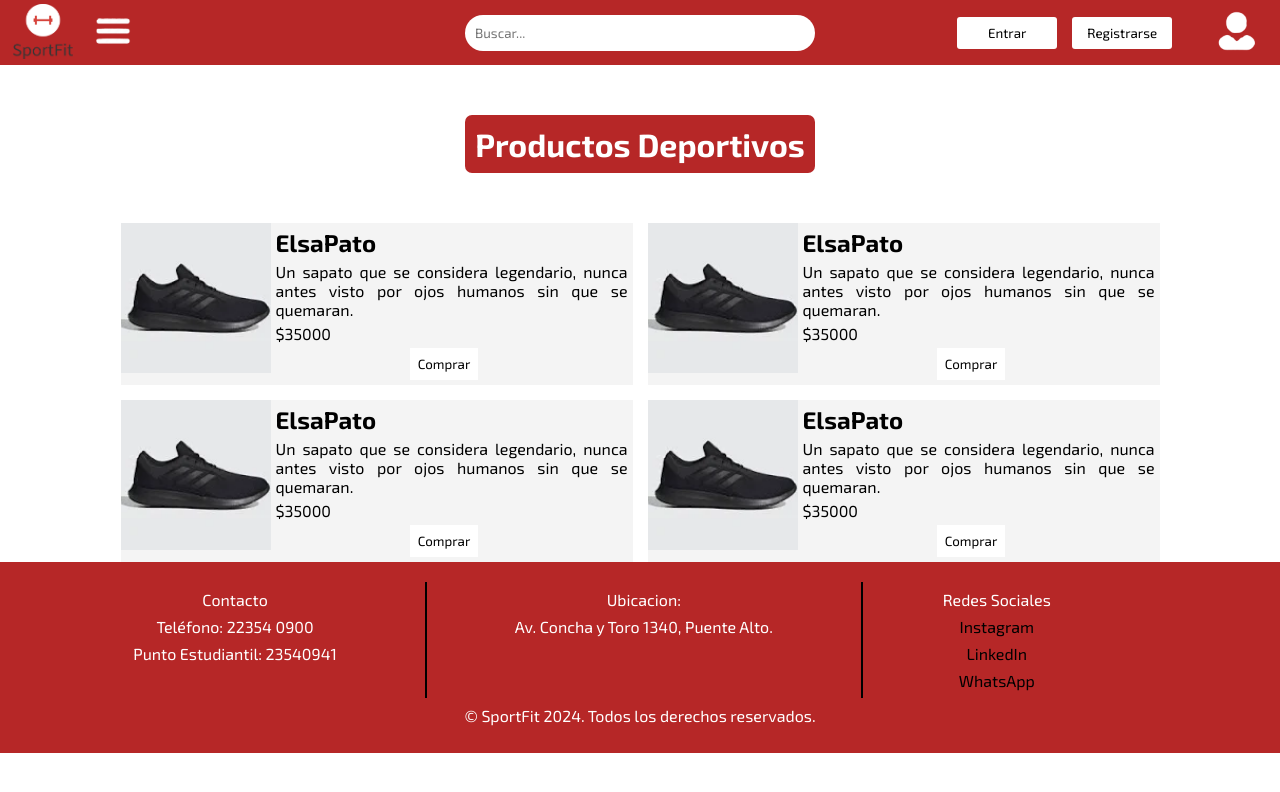
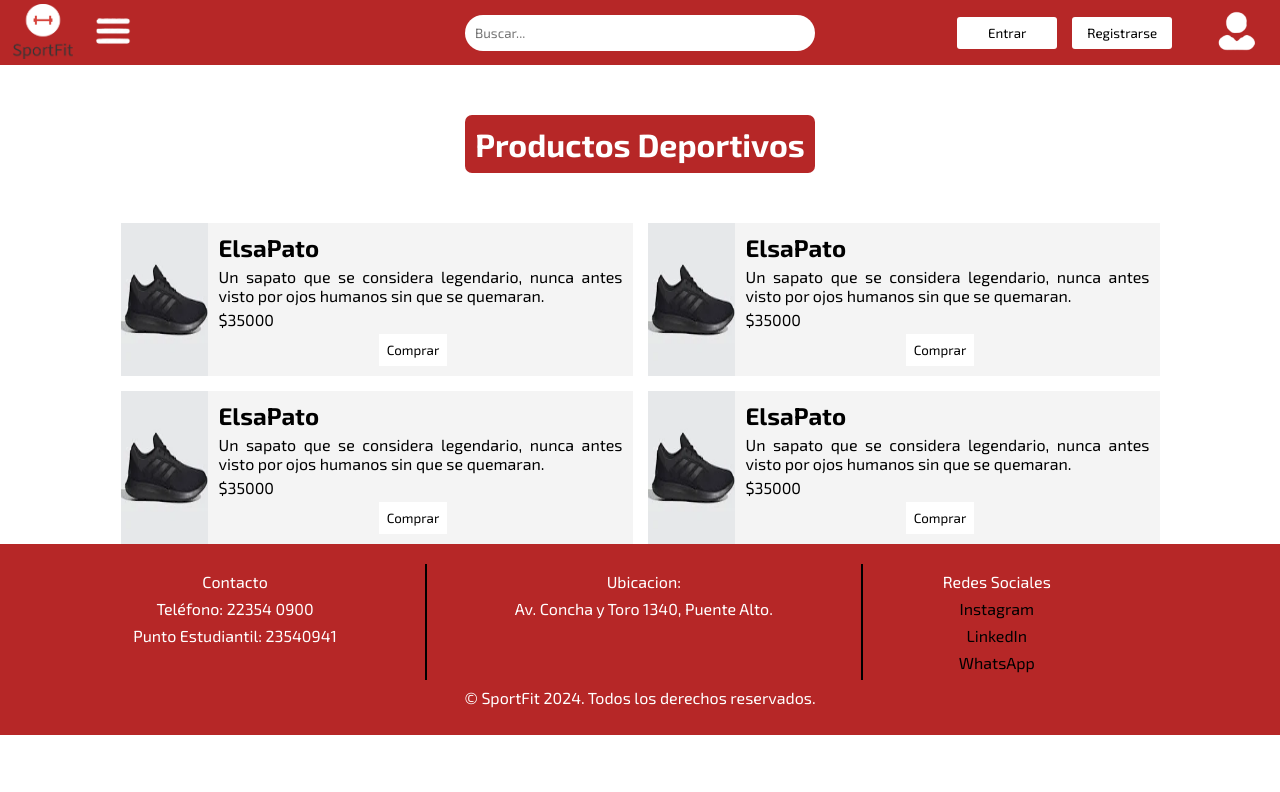
Before and after one commit to arielsitocs/SportFit, a React (Vite) app: page /productos in a window 1280 px wide. Shown: the top 792 px of the page. Built offline with nearby package versions, Linux system fonts and the light colour scheme.

Commit message:
Fix producto

```diff
--- a/src/styles/productos.css
+++ b/src/styles/productos.css
@@ -38,14 +38,16 @@
         display: flex;
 
         .producto-foto {
+            width: 30%;
+
             img {
-                width: 150px;
-                height: 150px;
+                width: 100%;
+                height: 100%;
             }
         }
 
         .producto-info {
-            padding: 5px;
+            padding: 10px;
 
             p {
                 margin: 0;
```
